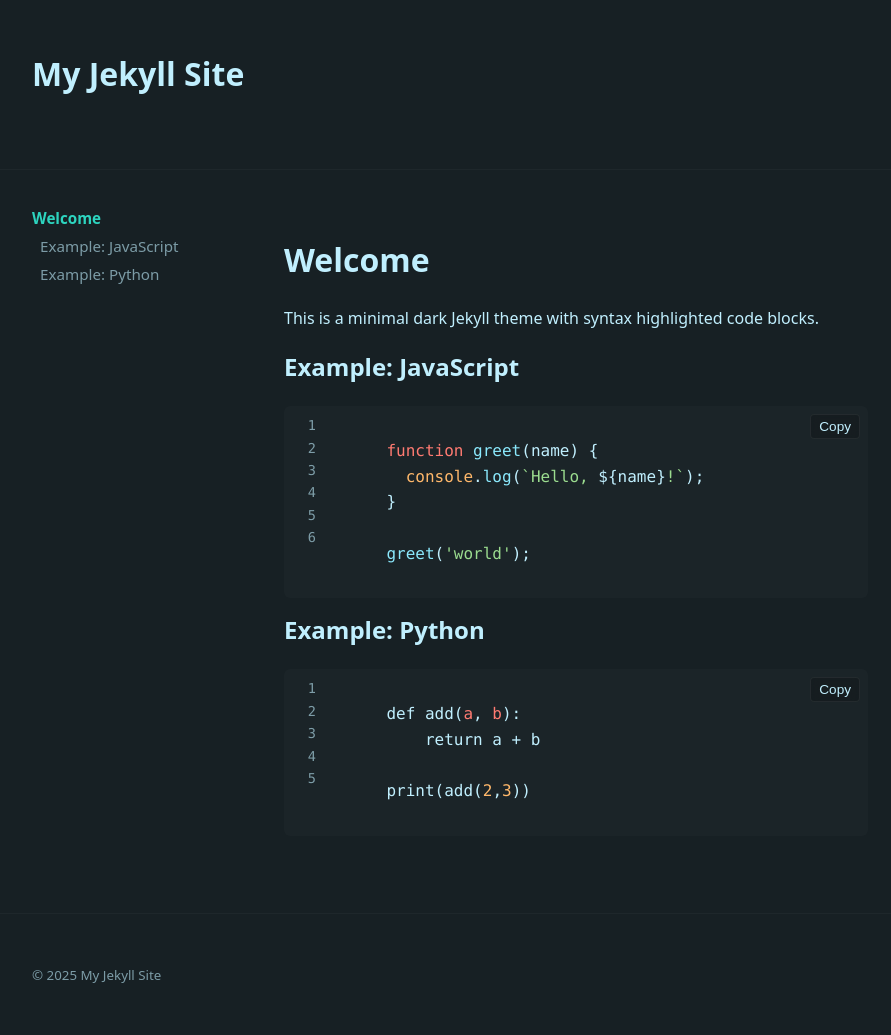
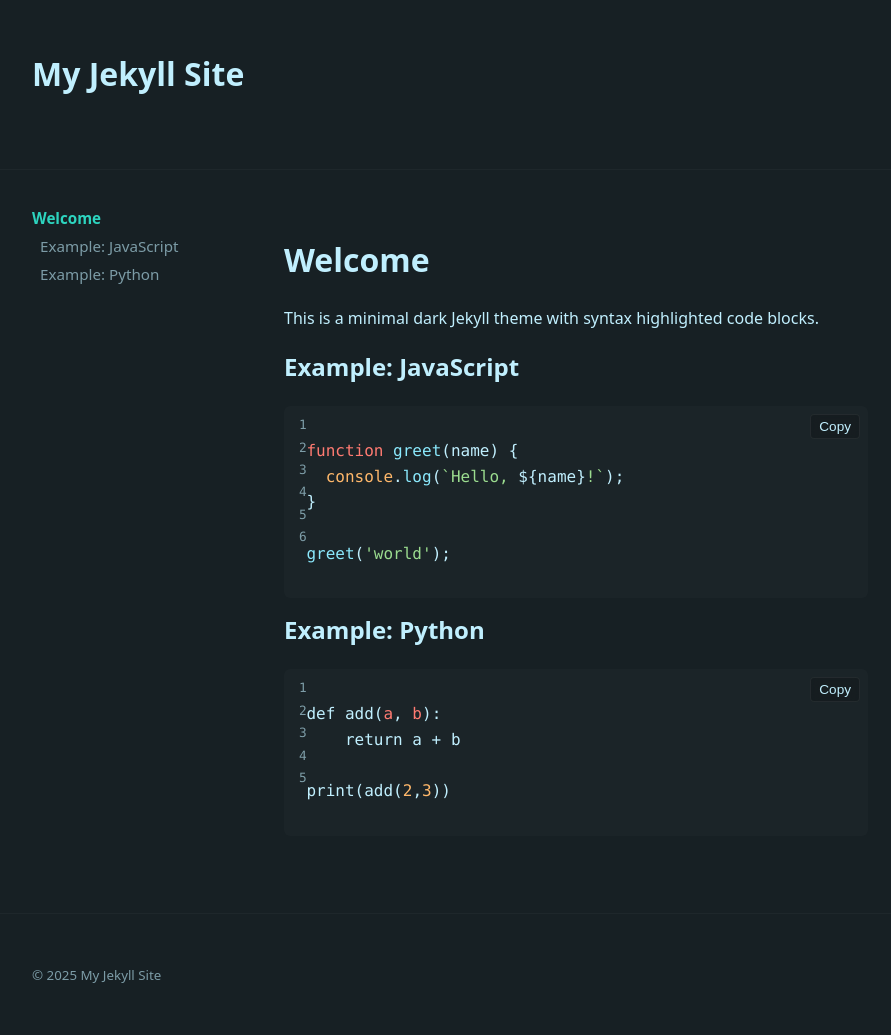
Before and after one commit to biggiebk/jekyll_theme, a Jekyll site: the page built from index.md, in a window 1280 px wide. Shown: the whole page, without its empty margins (190-1081 px from the left). Built offline with Jekyll 4.4.1, drawn with Linux system fonts in a browser that asks for light colours; nearby versions of some CDN libraries.

Commit message:
Line number padding fix

```diff
--- a/assets/css/style.css
+++ b/assets/css/style.css
@@ -83,15 +83,15 @@
 .code-wrapper{ position: relative; }
 .code-wrapper ol.line-numbers{
   position: absolute;
-  left: 8px;
+  left: 6px;
   top: 8px;
   margin: 0;
   padding: 0;
-  width: 1.8rem;
+  width: 1.2rem;
   text-align: right;
   color: var(--muted);
   pointer-events: none;
-  font-size: 0.85rem;
+  font-size: 0.8rem;
   line-height: 1.4rem;
   /* Use a monospace numeric font and enable tabular numbers for perfect alignment */
   font-family: SFMono-Regular, Menlo, Monaco, "Roboto Mono", "Segoe UI Mono", ui-monospace, monospace;
@@ -104,10 +104,19 @@
 .code-wrapper ol.line-numbers li{
   list-style: none;
   height: 1.4rem;
-  padding: 0 0.3rem;
+  padding: 0 0.15rem;
   /* ensure digits use the tabular numbers feature as well */
   font-variant-numeric: tabular-nums;
 }
 
 /* Shift code to the right to make room for line numbers */
-.code-wrapper pre, .code-wrapper .hljs { padding-left: calc(1rem + 2.2rem); position: relative; z-index: 1; }
+.code-wrapper pre { /* remove left padding on pre so it doesn't double-pad with .hljs */
+  padding-left: 0;
+  position: relative;
+  z-index: 1;
+}
+.code-wrapper .hljs { /* single left padding so code sits closer to line numbers */
+  padding-left: calc(0.2rem + 1.2rem);
+  position: relative;
+  z-index: 1;
+}
```
Also changed, not shown: index.md (line endings or trailing spaces).
